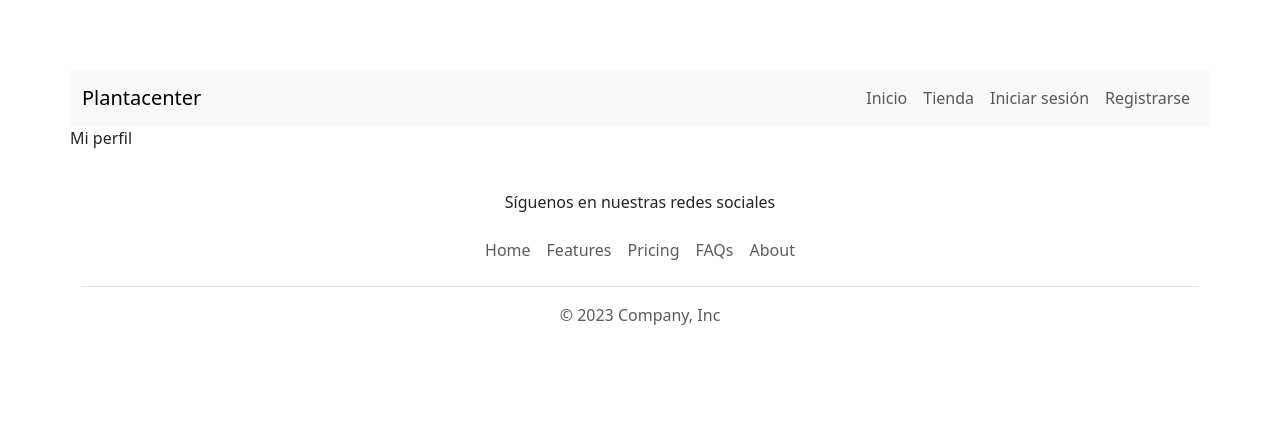
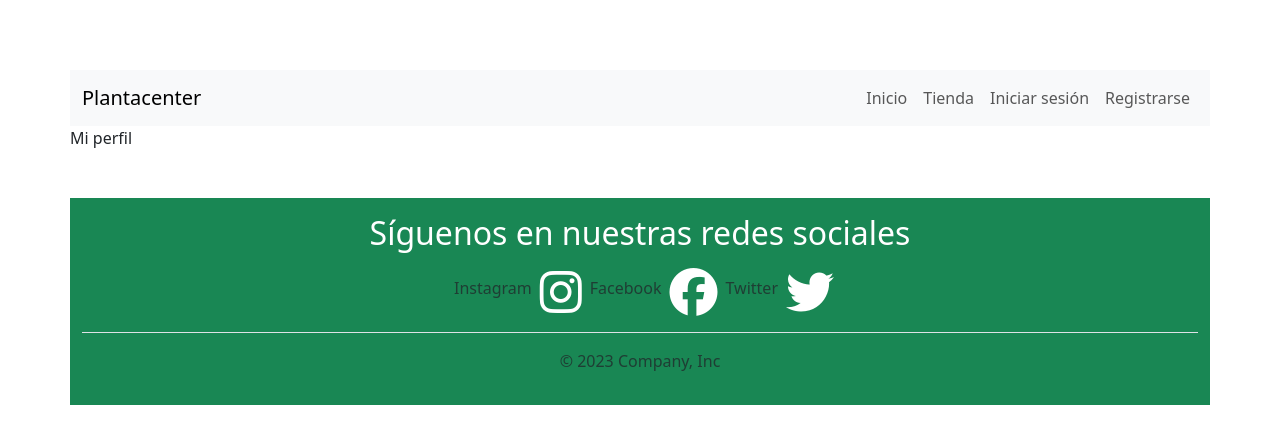
Before and after one commit to hernandw/proyecto-plantas, a React (Vite) app in the folder client/: page /miperfil in a window 1280 px wide. Shown: the top 444 px of the page. Built offline with nearby package versions, Linux system fonts and the light colour scheme.

Commit message:
mejora del footer

```diff
--- a/client/index.html
+++ b/client/index.html
@@ -2,11 +2,12 @@
 <html lang="en">
   <head>
     <meta charset="UTF-8" />
-    <link rel="icon" type="image/svg+xml" href="/vite.svg" />
+    <link rel=icon type="image/png" href="../client/src/assets/img/plantaicon.png">
     <meta name="viewport" content="width=device-width, initial-scale=1.0" />
     <link href="https://cdn.jsdelivr.net/npm/bootstrap@5.3.1/dist/css/bootstrap.min.css" rel="stylesheet" integrity="sha384-4bw+/aepP/YC94hEpVNVgiZdgIC5+VKNBQNGCHeKRQN+PtmoHDEXuppvnDJzQIu9" crossorigin="anonymous">
+    <script src="https://kit.fontawesome.com/4667fd116e.js" crossorigin="anonymous"></script>
 
-    <title>React App</title>
+    <title>🪴::Planta Center::</title>
   </head>
   <body>
     <div id="root"></div>
--- a/client/src/components/AppRouter.jsx
+++ b/client/src/components/AppRouter.jsx
@@ -1,7 +1,6 @@
 import React from 'react'
 import { Route, Routes } from 'react-router-dom'
 import HomePage from '../pages/HomePage'
-import Favoritos from '../pages/Favoritos'
 import Details from '../pages/Details'
 import Login from '../pages/Login'
 import Register from '../pages/Register'
@@ -12,7 +11,6 @@ const AppRouter = () => {
     <div>
         <Routes>
             <Route path='/' element={<HomePage />} />
-            <Route path='favoritos' element={<Favoritos />} />
             <Route path='product/:id' element={<Details />} />
             <Route path='login' element={<Login />} />
             <Route path='register' element={<Register />} />
--- a/client/src/components/Footer.jsx
+++ b/client/src/components/Footer.jsx
@@ -3,16 +3,18 @@ import { NavLink } from 'react-router-dom'
 
 const Footer = () => {
   return (
-    <div className="container">
+    <div className="container mt-5 bg-success text-white">
     <footer className="py-3 my-4">
-      <p className="text-center">Síguenos en nuestras redes sociales</p>
+      <h2 className="text-center mb-3">Síguenos en nuestras redes sociales</h2>
       <ul className="nav justify-content-center border-bottom pb-3 mb-3">
-        <li className="nav-item"><a href="#" className="nav-link px-2 text-body-secondary">Home</a></li>
-        <li className="nav-item"><a href="#" className="nav-link px-2 text-body-secondary">Features</a></li>
-        <li className="nav-item"><a href="#" className="nav-link px-2 text-body-secondary">Pricing</a></li>
-        <li className="nav-item"><a href="#" className="nav-link px-2 text-body-secondary">FAQs</a></li>
-        <li className="nav-item"><a href="#" className="nav-link px-2 text-body-secondary">About</a></li>
-      </ul>
+        <li className="nav-item"><a href="#" className="nav-link px-2 text-body-secondary">Instagram</a></li>
+        <i class="fa-brands fa-instagram fa-3x"></i>
+        <li className="nav-item"><a href="#" className="nav-link px-2 text-body-secondary">Facebook</a></li>
+        <i class="fa-brands fa-facebook fa-3x"></i>
+        <li className="nav-item"><a href="#" className="nav-link px-2 text-body-secondary">Twitter</a></li>
+        <i class="fa-brands fa-twitter fa-3x"></i>
+
+     </ul>
       <p className="text-center text-body-secondary">&copy; 2023 Company, Inc</p>
     </footer>
   </div>
```
Also changed, not shown: client/src/assets/img/plantaicon.png (added).
